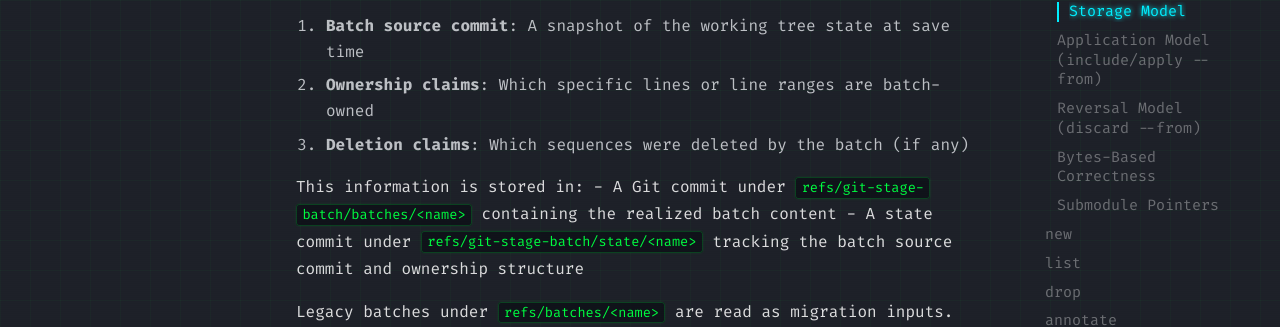
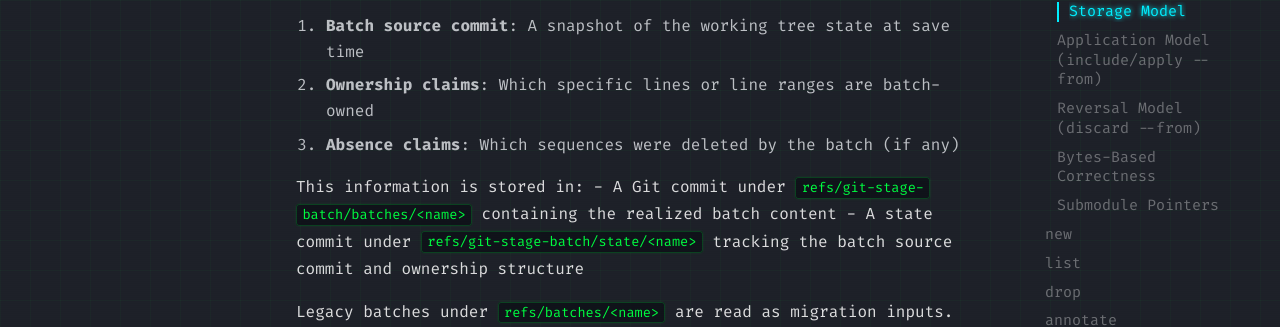
Before and after one commit to halfline/git-stage-batch, an MkDocs documentation site: the page built from docs/batches.md, in a window 1280 px wide and 900 px high, scrolled down 961 px. Shown: the part 126-453 px from the top of the window. Built offline with MkDocs 1.6.1 and Material for MkDocs 9.7.7, drawn with Linux system fonts in a browser that asks for light colours; comment, search, counter and statistics services are not loaded.

Commit message:
docs: Rename batch absence claim wording
The batch documentation describes storage as a batch source commit,
ownership claims, and deletion claims. The application model already
describes the same removal rule as an absence constraint.

That mixed wording leaves the documentation with the old Python model term
after the source type rename, so readers see two names for the same stored
constraint.

This commit updates the storage-model bullet to call those records absence
claims while preserving the explanation that they represent deleted
sequences.

Together with the source and test updates, the series renames the Python
model and nearby documentation without changing persisted batch metadata.

```diff
--- a/docs/batches.md
+++ b/docs/batches.md
@@ -27,7 +27,7 @@ When you save content to a batch (via `include --to` or `discard --to`), the too
 
 1. **Batch source commit**: A snapshot of the working tree state at save time
 2. **Ownership claims**: Which specific lines or line ranges are batch-owned
-3. **Deletion claims**: Which sequences were deleted by the batch (if any)
+3. **Absence claims**: Which sequences were deleted by the batch (if any)
 
 This information is stored in:
 - A Git commit under `refs/git-stage-batch/batches/<name>` containing the realized batch content
```
